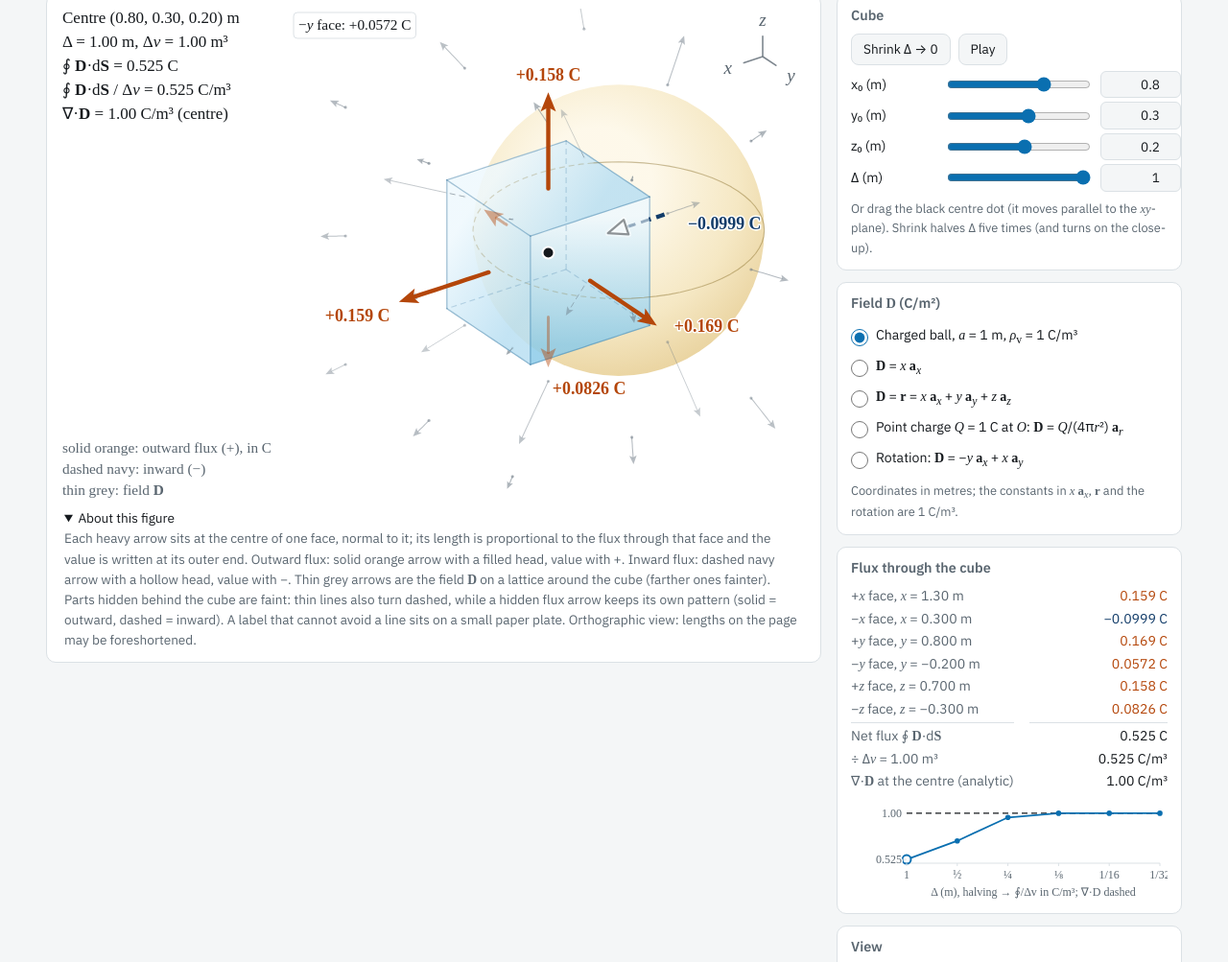
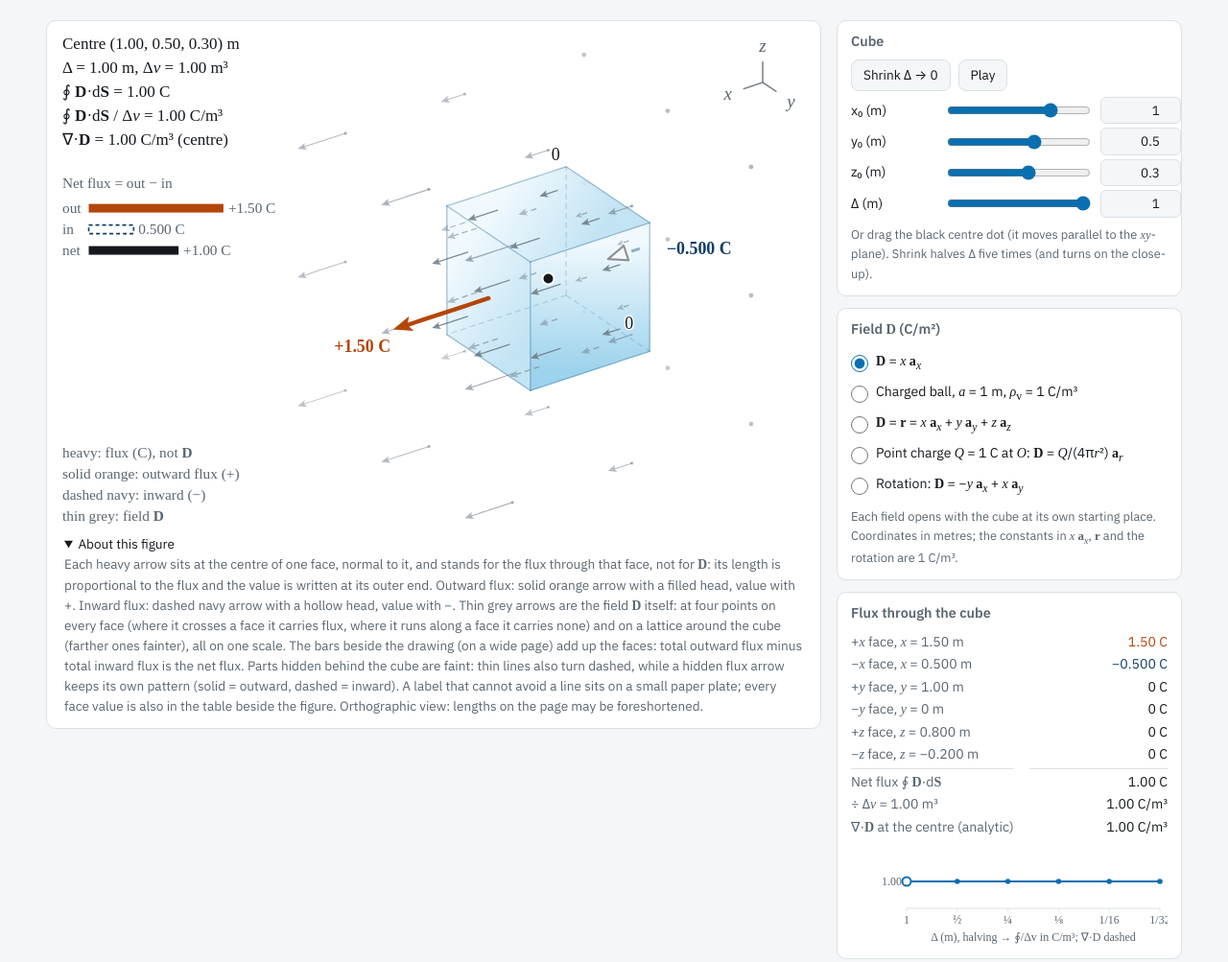
Before and after one commit to sutthimat/ee311, a plain HTML site: page ch01/vc_divergence.html in a window 1280 px wide. Shown: the part 308-1311 px from the top of the page at 96% size. Drawn offline with Linux system fonts and the light colour scheme; a web font is replaced by a local one.

Commit message:
Update the interactive pages
Co-Authored-By: Claude Opus 5.5 <noreply@anthropic.com>

```diff
--- a/ch01/vc_divergence.html
+++ b/ch01/vc_divergence.html
@@ -119,6 +119,7 @@ svg text { paint-order: stroke; stroke: var(--paper); stroke-width: 3px; stroke-
 .tbl { fill: var(--ball); font-size: 1em; }
 .tov { fill: var(--ink); font-size: 1em; }
 .tlg { fill: var(--muted); font-size: .9em; }
+.nbo { fill: var(--out); } .nbi { fill: var(--paper); stroke: var(--in); stroke-width: 1.6; stroke-dasharray: 4 3; } .nbn { fill: var(--ink); }
 .rb { font-weight: 700; font-style: normal; }
 .ri { font-style: italic; }
 .rs { font-style: italic; font-size: .86em; }
@@ -152,12 +153,12 @@ svg text { paint-order: stroke; stroke: var(--paper); stroke-width: 3px; stroke-
 
 <main class="wrap">
   <h1>Divergence</h1>
-  <p class="lede">The divergence of <b class="v">D</b> at a point is the net outward flux of <b class="v">D</b> through a small closed surface around the point, per unit volume, as the volume shrinks to zero. Here the surface is a cube of side Δ. Each face shows the flux through it: outward (solid orange, +) or inward (dashed navy, −). The page opens on a uniformly charged ball with the cube across its surface: press Shrink and the ratio settles on the charge density at the centre. Drag the figure to turn it; drag the black centre dot to move the cube.</p>
+  <p class="lede">The divergence of <b class="v">D</b> at a point is the net outward flux of <b class="v">D</b> through a small closed surface around the point, per unit volume, as the volume shrinks to zero. Here the surface is a cube of side Δ. Each face shows the flux through it: outward (solid orange, +) or inward (dashed navy, −). The page opens on <b class="v">D</b> = <i>x</i> <b class="v">a</b><sub class="u"><i>x</i></sub>: only the two <i>x</i>-faces carry flux, more leaves through +<i>x</i> than enters through −<i>x</i>, and the ratio equals ∇·<b class="v">D</b> = 1 C/m³ for any Δ. Then choose the charged ball, whose cube sits across the ball surface, and press Shrink: the ratio settles on the charge density at the centre. Drag the figure to turn it; drag the black centre dot to move the cube.</p>
 
   <div class="layout">
     <figure class="fig">
       <svg id="fg" viewBox="0 0 640 520" role="img" aria-label="A small cube in the field D with the flux through each of its six faces"><g id="g-st"></g><g id="g-pt" clip-path="url(#cpA)"></g><g id="g-lb"></g><g id="g-ms" style="visibility:hidden"></g></svg>
-      <figcaption><details id="cap"><summary>About this figure</summary>Each heavy arrow sits at the centre of one face, normal to it; its length is proportional to the flux through that face and the value is written at its outer end. Outward flux: solid orange arrow with a filled head, value with +. Inward flux: dashed navy arrow with a hollow head, value with −. Thin grey arrows are the field <b class="v">D</b> on a lattice around the cube (farther ones fainter). Parts hidden behind the cube are faint: thin lines also turn dashed, while a hidden flux arrow keeps its own pattern (solid = outward, dashed = inward). A label that cannot avoid a line sits on a small paper plate. Orthographic view: lengths on the page may be foreshortened.</details></figcaption>
+      <figcaption><details id="cap"><summary>About this figure</summary>Each heavy arrow sits at the centre of one face, normal to it, and stands for the flux through that face, not for <b class="v">D</b>: its length is proportional to the flux and the value is written at its outer end. Outward flux: solid orange arrow with a filled head, value with +. Inward flux: dashed navy arrow with a hollow head, value with −. Thin grey arrows are the field <b class="v">D</b> itself: at four points on every face (where it crosses a face it carries flux, where it runs along a face it carries none) and on a lattice around the cube (farther ones fainter), all on one scale. The bars beside the drawing (on a wide page) add up the faces: total outward flux minus total inward flux is the net flux. Parts hidden behind the cube are faint: thin lines also turn dashed, while a hidden flux arrow keeps its own pattern (solid = outward, dashed = inward). A label that cannot avoid a line sits on a small paper plate; every face value is also in the table beside the figure. Orthographic view: lengths on the page may be foreshortened.</details></figcaption>
     </figure>
     <button type="button" class="ctl-toggle" id="ctl-toggle" aria-controls="panel" aria-expanded="false" title="Show controls">
       <svg viewBox="0 0 18 18" aria-hidden="true"><path d="M2 4.5h14M2 9h14M2 13.5h14" stroke="currentColor" stroke-width="1.6" stroke-linecap="round"/><circle cx="6" cy="4.5" r="2" fill="var(--surface)" stroke="currentColor" stroke-width="1.4"/><circle cx="12" cy="9" r="2" fill="var(--surface)" stroke="currentColor" stroke-width="1.4"/><circle cx="7.5" cy="13.5" r="2" fill="var(--surface)" stroke="currentColor" stroke-width="1.4"/></svg>
@@ -170,12 +171,12 @@ svg text { paint-order: stroke; stroke: var(--paper); stroke-width: 3px; stroke-
       </section>
       <section class="grp">
         <h2>Field <b class="v">D</b> (C/m²)</h2>
-        <label class="chk"><input type="radio" name="fld" value="ball" checked> <span>Charged ball, <i>a</i> = 1 m, <i>ρ<sub class="u">v</sub></i> = 1 C/m³</span></label>
-        <label class="chk"><input type="radio" name="fld" value="x"> <span><b class="v">D</b> = <i>x</i> <b class="v">a</b><sub class="u"><i>x</i></sub></span></label>
+        <label class="chk"><input type="radio" name="fld" value="x" checked> <span><b class="v">D</b> = <i>x</i> <b class="v">a</b><sub class="u"><i>x</i></sub></span></label>
+        <label class="chk"><input type="radio" name="fld" value="ball"> <span>Charged ball, <i>a</i> = 1 m, <i>ρ<sub class="u">v</sub></i> = 1 C/m³</span></label>
         <label class="chk"><input type="radio" name="fld" value="r"> <span><b class="v">D</b> = <b class="v">r</b> = <i>x</i> <b class="v">a</b><sub class="u"><i>x</i></sub> + <i>y</i> <b class="v">a</b><sub class="u"><i>y</i></sub> + <i>z</i> <b class="v">a</b><sub class="u"><i>z</i></sub></span></label>
         <label class="chk"><input type="radio" name="fld" value="pc"> <span>Point charge <i>Q</i> = 1 C at <i>O</i>: <b class="v">D</b> = <i>Q</i>/(4π<i>r</i>²) <b class="v">a</b><sub class="u"><i>r</i></sub></span></label>
         <label class="chk"><input type="radio" name="fld" value="rot"> <span>Rotation: <b class="v">D</b> = −<i>y</i> <b class="v">a</b><sub class="u"><i>x</i></sub> + <i>x</i> <b class="v">a</b><sub class="u"><i>y</i></sub></span></label>
-        <p class="note">Coordinates in metres; the constants in <i>x</i> <b class="v">a</b><sub class="u"><i>x</i></sub>, <b class="v">r</b> and the rotation are 1 C/m³.</p>
+        <p class="note">Each field opens with the cube at its own starting place. Coordinates in metres; the constants in <i>x</i> <b class="v">a</b><sub class="u"><i>x</i></sub>, <b class="v">r</b> and the rotation are 1 C/m³.</p>
       </section>
       <section class="grp">
         <h2>Flux through the cube</h2>
@@ -650,8 +651,11 @@ svg text { paint-order: stroke; stroke: var(--paper); stroke-width: 3px; stroke-
   }
 
   var BOOK = { az: 55, el: 28 };
-  var DEFS = { f: 'ball', x: 0.8, y: 0.3, z: 0.2, D: 1, az: BOOK.az, el: BOOK.el, lat: 'near' };
+  var DEFS = { f: 'x', x: 1, y: 0.5, z: 0.3, D: 1, az: BOOK.az, el: BOOK.el, lat: 'near' };
   var S = {}; Object.keys(DEFS).forEach(function (k) { S[k] = DEFS[k]; });
+  /* each field opens with its own cube (centre x, y, z and side, m): D = x a_x, r and the rotation with the cube off the
+     axes; the ball with the cube across its surface (for Shrink); the point charge with the charge outside the cube */
+  var PRESET = { x: [1, 0.5, 0.3, 1], r: [1, 0.5, 0.3, 1], rot: [1, 0.5, 0.3, 1], ball: [0.8, 0.3, 0.2, 1], pc: [1.2, 0.5, 0.3, 1] };
   var flags = { cu: true, lb: true };
   var reg = [], G = { C: [0, 0, 0], h: 1 }, handle = null, viewC = null;
 
@@ -743,6 +747,22 @@ svg text { paint-order: stroke; stroke: var(--paper); stroke-width: 3px; stroke-
       addArrow(a.p, a.tip, 'k-fa', 'h-fa', 9, 3.8, 8, at, 0.55);
       if (a.cap) { var n3 = mul(unit(cross(unit(a.v), FW)), 0.07 * g), b0 = lerp(a.p, a.tip, 0.22); addLine(sub(b0, n3), add(b0, n3), 'k-fa', true, 1, at); }
     });
+    /* D itself at four points on every face (the quarter points), on the lattice scale (one step g per Xs; without the
+       lattice, one Δ per Xf): it crosses a face that carries flux and runs along a face that carries none. Shown when the
+       cube is large enough on the screen for its face values. */
+    var fpts = [], Xf = 0, gf = Dl, showFD = flags.cu || Vt.s * Dl > 70;
+    if (showFD) FACES.forEach(function (fc) {
+      var kk = fc[0], sg = fc[1], a1 = (kk + 1) % 3, a2 = (kk + 2) % 3;
+      [[-1, -1], [1, -1], [1, 1], [-1, 1]].forEach(function (c) { var p = C.slice(); p[kk] += sg * h; p[a1] += c[0] * h / 2; p[a2] += c[1] * h / 2; var v = F.f(p); if (v) fpts.push({ p: p, v: v, m: len(v) }); });
+    });
+    if (Xs) { Xf = Xs; gf = g; }
+    else { var fm = fpts.map(function (a) { return a.m; }).sort(function (a, b) { return a - b; }), fq = fm.length ? fm[Math.floor(0.75 * (fm.length - 1))] : 0; Xf = fq > 0 ? niceUp(fq / 0.45) : 0; }
+    if (Xf) fpts.forEach(function (a) {
+      if (!(a.m > 1e-9 * Xf)) return;
+      var L0 = a.m / Xf * gf, Lc = Math.min(L0, 0.45 * Dl), tip = add(a.p, mul(a.v, Lc / a.m)), at = ' opacity="0.85" style="stroke-width:1.3px"';
+      addArrow(a.p, tip, 'k-fa', 'h-fa', 9, 3.8, 8, at, 0.55);
+      if (L0 > 0.45 * Dl) { var n4 = mul(unit(cross(unit(a.v), FW)), 0.05 * Dl), b4 = lerp(a.p, tip, 0.22); addLine(sub(b4, n4), add(b4, n4), 'k-fa', true, 1, at); }
+    });
 
     BG = false;
     /* cube edges: a thin tint line (hidden ones dashed) */
@@ -754,7 +774,7 @@ svg text { paint-order: stroke; stroke: var(--paper); stroke-width: 3px; stroke-
        length ∝ |face flux|; its value sits just beyond the outer end */
     var fl = X.main.faces, zt = X.main.zt, fin = fl.filter(isFinite), fmax = fin.length ? Math.max.apply(null, fin.map(Math.abs)) : 0;
     var faceVals = flags.lb && (flags.cu || Vt.s * Dl > 70);
-    var KB = [], KZ = [];
+    var KB = [];
     FACES.forEach(function (fc, m) {
       var kk = fc[0], sg = fc[1], n = [0, 0, 0]; n[kk] = sg;
       var fcp = C.slice(); fcp[kk] += sg * h;
@@ -768,12 +788,12 @@ svg text { paint-order: stroke; stroke: var(--paper); stroke-width: 3px; stroke-
       }
       var zero = ok && Math.abs(v) <= zt, txt = ok ? sgn(v, zt) + (zero ? '' : ' C') : '—';
       var kb = [[FNAME[m].charAt(0)], [FNAME[m].slice(1), 'i'], [' face: ' + txt]];
-      /* face values are key values: what is not labelled on its face goes to the in-figure block */
-      if (!faceVals || (zero && !front)) { if (zero) KZ.push(FNAME[m]); else KB.push(kb); return; }
+      /* a face value stays at its own arrow (on a plate if needed) or is left to the table: never in the corner block */
+      if (!faceVals || (zero && !front)) return;
       var E = ps(drawn ? outer : add(fcp, mul(n, 0.3 * Dl))), d = dir2(ps(fcp), ps(add(fcp, mul(n, Dl))));
       var cls = zero || !ok ? 'tf0' : v > 0 ? 'tfo' : 'tfi';
       var w = textW([[txt]], cls) + 6, off = 7 + Math.abs(d.x) * w / 2 + Math.abs(d.y) * FS * 0.65;
-      labs.push({ x: E.x + d.x * off, y: E.y + d.y * off, p: [[txt]], c: cls, pr: zero ? 2 : front ? 0 : 1, req: !zero && front, key: true, kb: kb, zero: zero, nm: FNAME[m], ax: E.x, ay: E.y, tet: 20 });
+      labs.push({ x: E.x + d.x * off, y: E.y + d.y * off, p: [[txt]], c: cls, pr: zero ? 2 : front ? 0 : 1, req: !zero, key: false, kb: kb, zero: zero, nm: FNAME[m], ax: E.x, ay: E.y, tet: 20 });
     });
 
     var oHid = hidden(O), qdisc = '', qIn = Oo.x > AREA.x0 + 8 && Oo.x < AREA.x0 + AREA.w - 8 && Oo.y > AREA.y0 + 8 && Oo.y < AREA.y0 + AREA.h - 8;
@@ -817,7 +837,7 @@ svg text { paint-order: stroke; stroke: var(--paper); stroke-width: 3px; stroke-
       if (S.f === 'ball') { var bq = ps(mul(add(mul(RT, -0.7), mul(UP, -0.7)), A_B)); labs.push({ x: bq.x - 24, y: bq.y + 12, p: [['r', 'i'], [' = '], ['a', 'i'], [' = 1 m']], c: 'tbl', pr: 2, req: false, ax: bq.x, ay: bq.y, tet: 20 }); }
     }
     place(labs, obst);
-    DROPPED.forEach(function (l) { if (l.zero) KZ.push(l.nm); else if (l.kb) KB.push(l.kb); });
+    /* a face value that found no place is left to the table (it is never moved into the corner block) */
     /* the charge outside the close-up: its value and distance go to the block, with a mark on the edge toward it */
     var qEdge = '';
     if (S.f === 'pc' && !qIn) {
@@ -825,18 +845,14 @@ svg text { paint-order: stroke; stroke: var(--paper); stroke-width: 3px; stroke-
       var dq = dir2(Cp, Oo), tx = dq.x > 0 ? (AREA.x0 + AREA.w - 12 - Cp.x) / dq.x : dq.x < 0 ? (AREA.x0 + 12 - Cp.x) / dq.x : 1e9, ty = dq.y > 0 ? (AREA.y0 + AREA.h - 12 - Cp.y) / dq.y : dq.y < 0 ? (AREA.y0 + 12 - Cp.y) / dq.y : 1e9, tt0 = Math.min(tx, ty), ex = Cp.x + dq.x * tt0, ey = Cp.y + dq.y * tt0;
       qEdge = '<polygon class="h-fo" points="' + [[ex + dq.x * 8, ey + dq.y * 8], [ex - dq.x * 6 - dq.y * 6, ey - dq.y * 6 + dq.x * 6], [ex - dq.x * 6 + dq.y * 6, ey - dq.y * 6 - dq.x * 6]].map(function (q) { return f1(q[0]) + ',' + f1(q[1]); }).join(' ') + '"/>';
     }
-    /* when a block is shown anyway, face values that would need a plate join it instead */
-    if (KB.length || KZ.length) { KEPT = KEPT.filter(function (k) { if (k.l.key && k.l.plate && k.l.pr > 0) { if (k.l.zero) KZ.push(k.l.nm); else KB.push(k.l.kb); return false; } return true; }); }
-    if (KZ.length) { var zl = [['0 through ']]; KZ.forEach(function (nm, q) { zl.push([(q ? ', ' : '') + nm.charAt(0)]); zl.push([nm.slice(1), 'i']); }); zl.push([' faces']); KB.push(zl); }
-    /* the block must not cover a placed label: a face label under it moves into the block, any other label goes */
+        /* the block must not cover a placed label: a face label under it moves into the block, any other label goes */
     var kbs = keyBlock(KB), bx = keyBlock.box;
     var hitK = function (k) { return Math.abs(k.x - bx.x) < (k.w + bx.w) / 2 && Math.abs(k.y - bx.y) < (k.h + bx.h) / 2; };
     for (var kit = 0; kit < 4 && bx; kit++) {
       var clash = KEPT.filter(hitK);
       if (!clash.length) break;
       KEPT = KEPT.filter(function (k) { return !hitK(k); });
-      clash.forEach(function (k) { if (k.l.key) { if (k.l.zero) KZ.push(k.l.nm); else KB.push(k.l.kb); } });
-      if (KZ.length && !KB.some(function (q) { return q[0][0] === '0 through '; })) { var zl2 = [['0 through ']]; KZ.forEach(function (nm, q) { zl2.push([(q ? ', ' : '') + nm.charAt(0)]); zl2.push([nm.slice(1), 'i']); }); zl2.push([' faces']); KB.push(zl2); }
+      clash.forEach(function (k) { if (k.l.key) KB.push(k.l.kb); });
       kbs = keyBlock(KB); bx = keyBlock.box;
     }
     var lb = renderKept(KEPT) + kbs + qEdge;
@@ -851,12 +867,16 @@ svg text { paint-order: stroke; stroke: var(--paper); stroke-width: 3px; stroke-
     var col = { lines: [[[['Centre ' + cen0]], [['centre ' + cen0.replace(' m', '')]]], [[['Δ = ' + dTx + ',  Δ'], ['v', 'i'], [' = ' + dvTx]], [['Δ = ' + dTx]]], [DdS.concat([[' = ' + nTx]])],
       [DdS.concat(perV, [[' = ' + rTx]]), [['∮/Δ'], ['v', 'i'], [' = ' + rTx]]], [dv0.concat([[' = ']], divText(X.div, true), [[' (centre)']]), dv0.concat([[' = ']], divText(X.div, true))]] };
     var lgOut = fmax > zt ? '; longest = ' + fmt(fmax) + ' C' : '';
-    var leg = [[[['Flux (C): solid orange arrow out (+), dashed navy arrow with hollow head in (−)' + lgOut]], [['solid orange: out (+), dashed navy: in (−)']], [['orange out (+), navy in (−)']]],
-      S.lat === 'off' || !Xs ? [[['Flux of D is charge, in coulombs']]] : [[['Thin grey: field '], ['D', 'b'], ['; one lattice step (' + fmt(g) + ' m) of arrow = ' + fmt(Xs) + ' C/m²']], [['thin grey: field '], ['D', 'b']]]];
-    col.leg = [[[['solid orange: outward flux (+), in C']], [['solid orange: outward flux (+)']]], [[['dashed navy, hollow head: inward (−)']], [['dashed navy: inward (−)']]]].concat(S.lat === 'off' || !Xs ? [] : [[[['thin grey: field '], ['D', 'b']]]]);
-    var Ln = DdS.concat([[' = ' + nTx]]), joint = LM !== 'port' || textW(Lr[0], 'tov') <= W - 16;
-    var ov = overlay(joint ? [Lr, Ld, Lc] : [[Lr[1], Lr[2]], Ld, [Ln], Lc], col, leg);
-    if (LM === 'port' && !joint && TOPN < 3) { var kb0 = keyBlock.box; if (kb0) KEPT.push(kb0); ov += keyBlock([Ln]); }
+    var leg = [[[['Heavy arrows: flux through each face (C), not '], ['D', 'b'], ['; solid orange out (+), dashed navy in (−)' + lgOut]], [['heavy: flux (C), not '], ['D', 'b'], ['; orange out, navy in']], [['heavy: flux; orange out, navy in']]],
+      !Xf ? [[['Flux of D is charge, in coulombs']]] : Xs ? [[['Thin grey: field '], ['D', 'b'], [' on the faces and around; one lattice step (' + fmt(g) + ' m) of arrow = ' + fmt(Xs) + ' C/m²']], [['thin grey: field '], ['D', 'b']]] : [[['Thin grey: field '], ['D', 'b'], [' on the faces; Δ (' + fmt(Dl) + ' m) of arrow = ' + fmt(Xf) + ' C/m²']], [['thin grey: field '], ['D', 'b']]]];
+    col.leg = [[[['heavy: flux (C), not '], ['D', 'b']]], [[['solid orange: outward flux (+)']], [['orange: outward (+)']]], [[['dashed navy, hollow head: inward (−)']], [['dashed navy: inward (−)']]]].concat(!Xf ? [] : [[[['thin grey: field '], ['D', 'b']]]]);
+    var fOut = 0, fIn = 0; fl.forEach(function (v) { if (isFinite(v)) { if (v > zt) fOut += v; else if (v < -zt) fIn -= v; } });
+    var Lnet = onS ? [[['out − in: —']]] : [[['out ' + fmt(fOut, 3, zt) + ' C − in ' + fmt(fIn, 3, zt) + ' C = net ' + fmt(net, 3, zt) + ' C']], [['out − in = ' + fmt(fOut, 3, zt) + ' − ' + fmt(fIn, 3, zt) + ' = ' + fmt(net, 3, zt) + ' C']]];
+    var joint = LM !== 'port' || textW(Lr[0], 'tov') <= W - 16;
+    var ov = overlay(joint ? [Lr, Ld, Lc, Lnet] : [[Lr[1], Lr[2]], Ld, Lnet, Lc], col, leg);
+    var nbY = FS + 4 + col.lines.length * LH + 6;   /* the bars only where they clear the legend at the column's foot */
+    if (LM !== 'port' && !onS && nbY + 4 * (LH - 3) + 8 <= H - 8 - col.leg.length * (LH - 3)) ov += netBars(8, nbY, COLW - 14, fOut, fIn, net, zt);
+    if (LM === 'port' && !joint && TOPN < 3) { var kb0 = keyBlock.box; if (kb0) KEPT.push(kb0); ov += keyBlock([Lnet[Lnet.length - 1]]); }
     /* the direction triad yields to a readout block that had to take its corner */
     if (tri && tc) { var blk = [].concat(BLKS); if (blk.some(function (q) { return q && Math.abs(q.x - tc.x) < (q.w + 80) / 2 && Math.abs(q.y - tc.y) < (q.h + 80) / 2; })) tri = ''; }
     document.getElementById('g-lb').innerHTML = tri + lb + ov;
@@ -875,6 +895,22 @@ svg text { paint-order: stroke; stroke: var(--paper); stroke-width: 3px; stroke-
       var pl = t.previousElementSibling;
       if (pl && pl.tagName.toLowerCase() === 'rect' && pl.getAttribute('class') === 'plate') { pl.setAttribute('x', f1(+pl.getAttribute('x') + dx)); pl.setAttribute('y', f1(+pl.getAttribute('y') + dy)); }
     }
+  }
+  /* the six faces added up, on one scale: total outward flux (solid orange bar), total inward flux (navy dashed outline)
+     and their difference, the net flux (ink); values to 3 significant figures */
+  function netBars(x, y, w, out, inn, net, zt) {
+    var mx = Math.max(out, inn, Math.abs(net)); if (!(mx > zt)) return '';
+    var rh = LH - 3, lw = Math.max(textW([['out']], 'tlg'), textW([['net']], 'tlg')) + 8, vw = textW([['−0.000 C']], 'tlg') + 6, bw = Math.max(30, w - lw - vw), s = '';
+    s += rich(x, y + FS * 0.8, [['Net flux = out − in']], 'tlg');
+    [['out', out, 'nbo'], ['in', inn, 'nbi'], ['net', Math.abs(net), 'nbn']].forEach(function (r, q) {
+      var yy = y + (q + 1) * rh + 4, bl = Math.max(r[1] / mx * bw, r[1] > zt ? 2 : 0);
+      var val = q === 0 ? (out > zt ? '+' : '') + fmt(out, 3, zt) : q === 1 ? fmt(inn, 3, zt) : (net > zt ? '+' : '') + fmt(net, 3, zt);
+      s += rich(x, yy + FS * 0.8, [[r[0]]], 'tlg');
+      if (bl > 0) s += '<rect class="' + r[2] + '" x="' + f1(x + lw) + '" y="' + f1(yy + FS * 0.8 - 9) + '" width="' + f1(bl) + '" height="9"/>';
+      s += rich(x + lw + bl + 5, yy + FS * 0.8, [[val + ' C']], 'tlg');
+    });
+    BLKS.push(obBox(x + w / 2, y + 2 * rh, w, 4 * rh + 6));
+    return s;
   }
   function divText(dv, sh) {
     if (isFinite(dv)) return [[fmt(dv, 3, 1e-12) + ' C/m³']];
@@ -970,7 +1006,11 @@ svg text { paint-order: stroke; stroke: var(--paper); stroke-width: 3px; stroke-
   makeRow(tmp, 'az', 'azimuth (°)', -180, 180, 1, S.az, function (v) { S.az = v; schedule(); }, 'az');
   makeRow(tmp, 'el', 'elevation (°)', -30, 90, 1, S.el, function (v) { S.el = v; schedule(); }, 'el');
 
-  document.querySelectorAll('input[name="fld"]').forEach(function (r) { r.addEventListener('change', function () { if (r.checked) { S.f = r.value; cubeChanged(); } }); });
+  document.querySelectorAll('input[name="fld"]').forEach(function (r) { r.addEventListener('change', function () {
+    if (!r.checked) return;
+    S.f = r.value; var pr = PRESET[S.f]; S.x = pr[0]; S.y = pr[1]; S.z = pr[2]; S.D = pr[3]; viewC = null;
+    ['x', 'y', 'z', 'D'].forEach(function (k) { setRow(k, S[k]); }); cubeChanged();
+  }); });
   document.querySelectorAll('input[name="lat"]').forEach(function (r) { r.addEventListener('change', function () { if (r.checked) { S.lat = r.value; schedule(); } }); });
   function syncLat() {
     var lg = document.getElementById('l-grid'); lg.hidden = flags.cu;
```
Also changed, not shown: ch01/vc_gradient.html (+13 -16 lines), ch01/vc_vector_field.html (+18 -7 lines).
